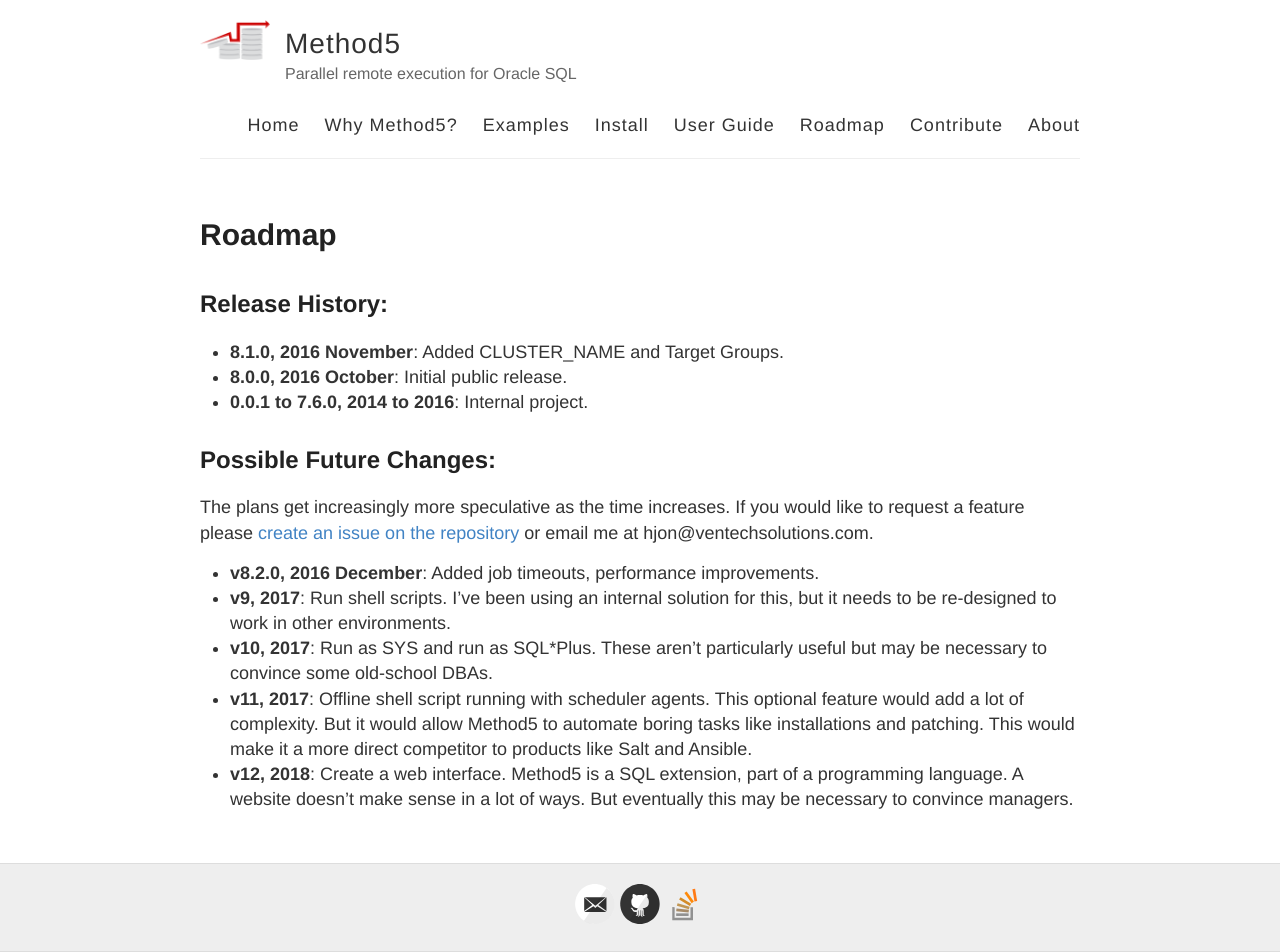
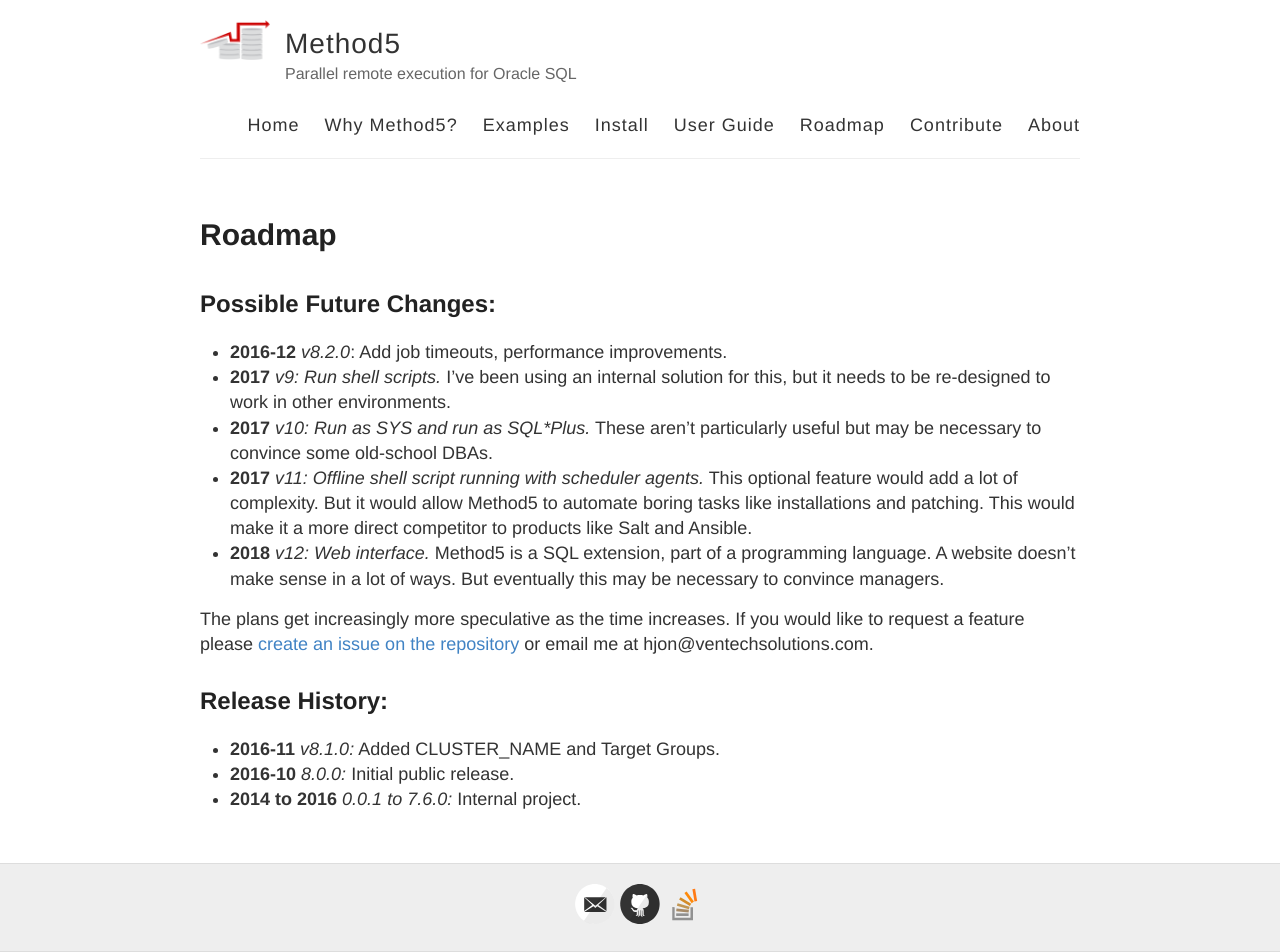
Before and after one commit to method5/method5.github.io, a Jekyll site: the page built from roadmap.md, in a window 1280 px wide. Built offline with Jekyll 4.4.1, drawn with Linux system fonts in a browser that asks for light colours.

Commit message:
Reformated roadmap.

```diff
--- a/roadmap.md
+++ b/roadmap.md
@@ -3,20 +3,21 @@ layout: page
 title: Roadmap
 ---
 
+Possible Future Changes:
+------------------------
+
+* **2016-12** _v8.2.0_: Add job timeouts, performance improvements.
+* **2017** _v9: Run shell scripts._  I've been using an internal solution for this, but it needs to be re-designed to work in other environments.
+* **2017** _v10: Run as SYS and run as SQL\*Plus._  These aren't particularly useful but may be necessary to convince some old-school DBAs.
+* **2017** _v11: Offline shell script running with scheduler agents._  This optional feature would add a lot of complexity.  But it would allow Method5 to automate boring tasks like installations and patching.  This would make it a more direct competitor to products like Salt and Ansible.
+* **2018** _v12: Web interface._  Method5 is a SQL extension, part of a programming language.  A website doesn't make sense in a lot of ways.  But eventually this may be necessary to convince managers.
+
+The plans get increasingly more speculative as the time increases.  If you would like to request a feature please [create an issue on the repository](https://github.com/method5/method5/issues) or email me at hjon@ventechsolutions.com.
+
+
 Release History:
 ----------------
 
-* **8.1.0, 2016 November**: Added CLUSTER_NAME and Target Groups.
-* **8.0.0, 2016 October**: Initial public release.
-* **0.0.1 to 7.6.0, 2014 to 2016**: Internal project.
-
-Possible Future Changes:
-------------------------
-
-The plans get increasingly more speculative as the time increases.  If you would like to request a feature please [create an issue on the repository](https://github.com/method5/method5/issues) or email me at hjon@ventechsolutions.com.
-
-* **v8.2.0, 2016 December**: Added job timeouts, performance improvements.
-* **v9, 2017**: Run shell scripts.  I've been using an internal solution for this, but it needs to be re-designed to work in other environments.
-* **v10, 2017**: Run as SYS and run as SQL\*Plus.  These aren't particularly useful but may be necessary to convince some old-school DBAs.
-* **v11, 2017**: Offline shell script running with scheduler agents.  This optional feature would add a lot of complexity.  But it would allow Method5 to automate boring tasks like installations and patching.  This would make it a more direct competitor to products like Salt and Ansible.
-* **v12, 2018**: Create a web interface.  Method5 is a SQL extension, part of a programming language.  A website doesn't make sense in a lot of ways.  But eventually this may be necessary to convince managers.
+* **2016-11** *v8.1.0:* Added CLUSTER_NAME and Target Groups.
+* **2016-10** *8.0.0:* Initial public release.
+* **2014 to 2016** *0.0.1 to 7.6.0:* Internal project.
```
